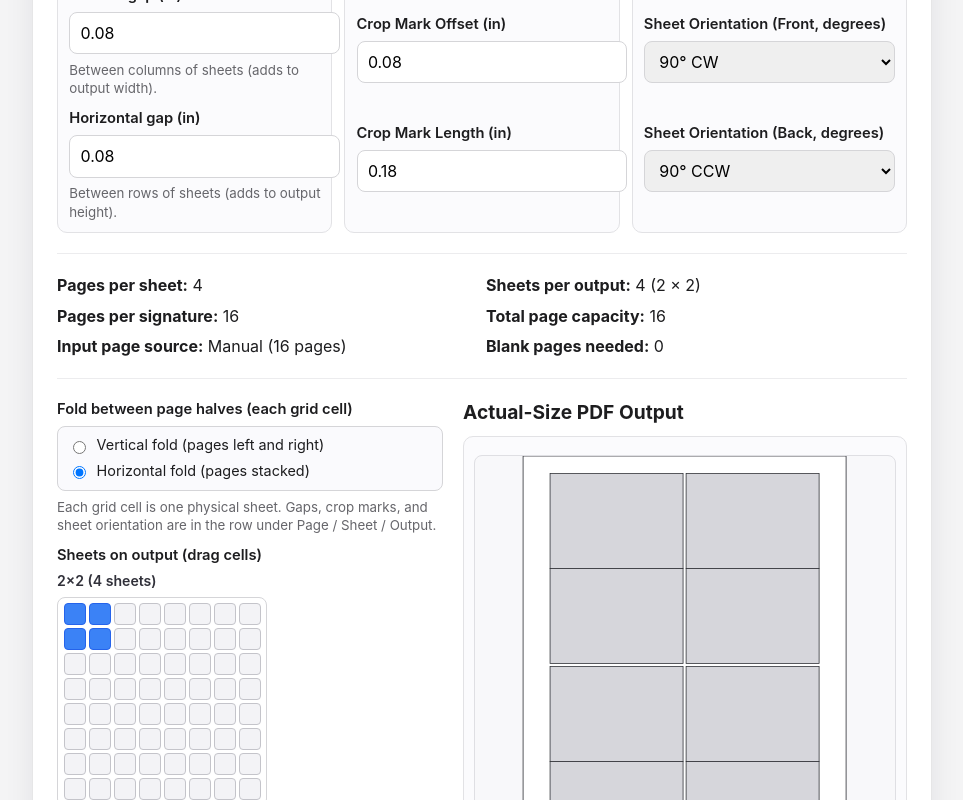
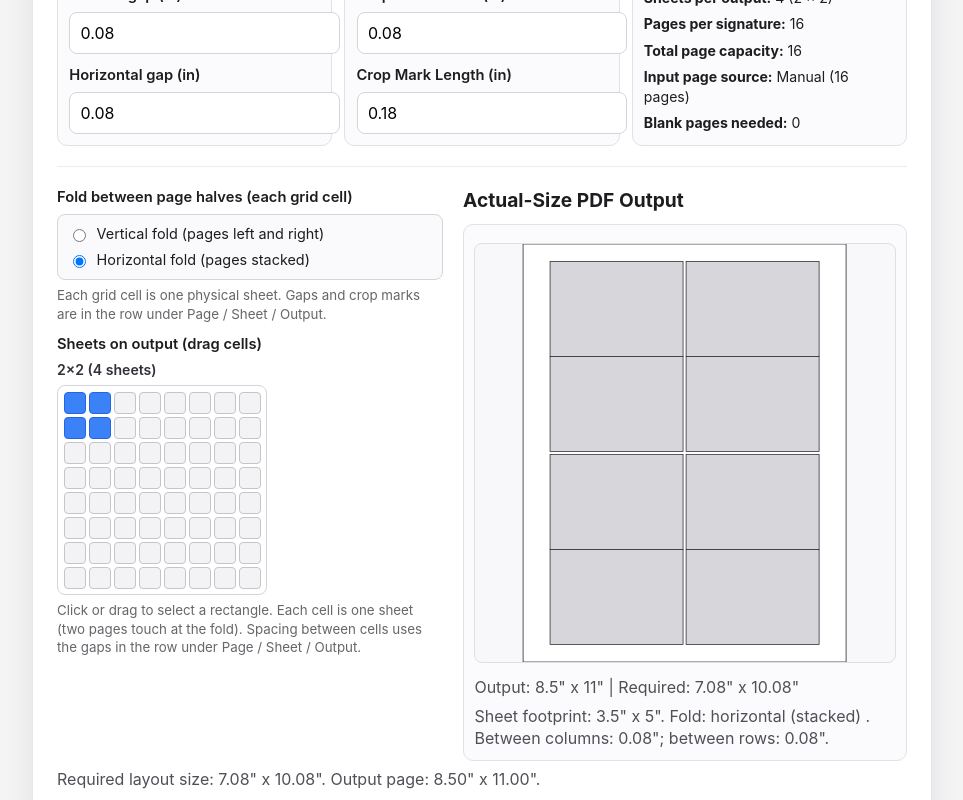
Before and after one commit to kinseyatkolla/bookmaker-signatures, a Vue app: page / in a window 1280 px wide. Shown: the part 920-1720 px from the top of the page, without its empty margins (158-1121 px from the left). Built offline with nearby package versions, Linux system fonts and the light colour scheme.

Commit message:
so versatle now

```diff
--- a/src/App.vue
+++ b/src/App.vue
@@ -28,8 +28,9 @@ const OUTPUT_LAYOUT_GRID_MAX = 8;
 const layoutSelectDragging = ref(false);
 const layoutSelectAnchor = ref({ col: 0, row: 0 });
 const layoutSelectEnd = ref({ col: 0, row: 0 });
-const frontRotationDegrees = ref(90);
-const backRotationDegrees = ref(-90);
+/** Fixed plate rotation for slot sizing and PDF imposition (baked into layout math). */
+const PLATE_FRONT_ROTATION_DEG = 90;
+const PLATE_BACK_ROTATION_DEG = -90;
 
 /** Added to plate rotation when rasterizing page art for PDF (slot sizing still uses plate angles). */
 function impositionRasterRotationDegrees(plateRotationDegrees) {
@@ -352,43 +353,36 @@ const impositionOutputs = computed(() => {
 
   const pattern = getOutputLayoutPattern();
   const normalizedSheetsPerOutput = pattern.sheetCols * pattern.sheetRows;
-  const outputs = [];
+  const allPhysicalSheets = [];
 
   for (
     let signatureIndex = 0;
     signatureIndex < numberOfSignatures.value;
     signatureIndex += 1
   ) {
-    const signatureSheets = buildSignatureSheets(signatureIndex);
-    const outputCountForSignature = Math.ceil(
-      signatureSheets.length / normalizedSheetsPerOutput,
-    );
-
-    for (
-      let outputIndex = 0;
-      outputIndex < outputCountForSignature;
-      outputIndex += 1
-    ) {
+    allPhysicalSheets.push(...buildSignatureSheets(signatureIndex));
+  }
+
+  const outputCount = Math.ceil(
+    allPhysicalSheets.length / normalizedSheetsPerOutput,
+  );
+  const outputs = [];
+
+  for (let outputIndex = 0; outputIndex < outputCount; outputIndex += 1) {
     const start = outputIndex * normalizedSheetsPerOutput;
     const end = start + normalizedSheetsPerOutput;
-      const outputSheets = signatureSheets.slice(start, end);
+    const outputSheets = allPhysicalSheets.slice(start, end);
     const frontSheets = layoutSheetsOnOutputGrid(
       outputSheets,
       "front",
       pattern,
     );
-      const backSheets = layoutSheetsOnOutputGrid(
-        outputSheets,
-        "back",
-        pattern,
-      );
+    const backSheets = layoutSheetsOnOutputGrid(outputSheets, "back", pattern);
     outputs.push({
-        signatureNumber: signatureIndex + 1,
-        outputNumberWithinSignature: outputIndex + 1,
+      plateNumber: outputIndex + 1,
       front: placeSheetsOnOutputSheet(frontSheets, "front", pattern),
       back: placeSheetsOnOutputSheet(backSheets, "back", pattern),
     });
-    }
   }
 
   return outputs;
@@ -398,8 +392,8 @@ function getRequiredLayoutForOutput() {
   const pattern = getOutputLayoutPattern();
   const gapBetweenCols = Math.max(0, Number(verticalGap.value));
   const gapBetweenRows = Math.max(0, Number(horizontalGap.value));
-  const frontSlot = getLayoutSlotForGridInches(frontRotationDegrees.value);
-  const backSlot = getLayoutSlotForGridInches(backRotationDegrees.value);
+  const frontSlot = getLayoutSlotForGridInches(PLATE_FRONT_ROTATION_DEG);
+  const backSlot = getLayoutSlotForGridInches(PLATE_BACK_ROTATION_DEG);
   const slot = {
     width: Math.max(frontSlot.width, backSlot.width),
     height: Math.max(frontSlot.height, backSlot.height),
@@ -463,8 +457,8 @@ const sheetPatternPreview = computed(() => {
 const layoutPreview = computed(() => {
   const pattern = getOutputLayoutPattern();
   const normalizedSheetsPerOutput = pattern.sheetCols * pattern.sheetRows;
-  const frontSlot = getLayoutSlotForGridInches(frontRotationDegrees.value);
-  const backSlot = getLayoutSlotForGridInches(backRotationDegrees.value);
+  const frontSlot = getLayoutSlotForGridInches(PLATE_FRONT_ROTATION_DEG);
+  const backSlot = getLayoutSlotForGridInches(PLATE_BACK_ROTATION_DEG);
   const slot = {
     width: Math.max(frontSlot.width, backSlot.width),
     height: Math.max(frontSlot.height, backSlot.height),
@@ -998,7 +992,8 @@ async function drawImpositionSide(
       },
     );
 
-    const rasterRotation = impositionRasterRotationDegrees(rotationDegreesValue);
+    const rasterRotation =
+      impositionRasterRotationDegrees(rotationDegreesValue);
 
     if (!slot.file && slot.hasSourcePage) {
       const placeholderBytes = await createPagePlaceholderPngBytes(
@@ -1093,13 +1088,13 @@ async function generatePdfOutput() {
         firstOutputSheetPage,
         pdf,
         output.back,
-        backRotationDegrees.value,
+        PLATE_BACK_ROTATION_DEG,
       );
       await drawImpositionSide(
         secondOutputSheetPage,
         pdf,
         output.front,
-        frontRotationDegrees.value,
+        PLATE_FRONT_ROTATION_DEG,
       );
     }
 
@@ -1321,7 +1316,6 @@ async function generatePdfOutput() {
                 min="0"
                 step="0.01"
               />
-              <small>Between columns of sheets (adds to output width).</small>
             </label>
             <label class="field">
               <span>Horizontal gap (in)</span>
@@ -1331,7 +1325,6 @@ async function generatePdfOutput() {
                 min="0"
                 step="0.01"
               />
-              <small>Between rows of sheets (adds to output height).</small>
             </label>
           </section>
           <section class="size-group size-group--gaps">
@@ -1355,42 +1348,20 @@ async function generatePdfOutput() {
               />
             </label>
           </section>
-          <section class="size-group size-group--gaps">
-            <h3>Sheet orientation</h3>
-            <label class="field">
-              <span>Sheet Orientation (Front, degrees)</span>
-              <select v-model.number="frontRotationDegrees">
-                <option :value="0">0°</option>
-                <option :value="90">90° CW</option>
-                <option :value="-90">90° CCW</option>
-                <option :value="180">180°</option>
-              </select>
-            </label>
-            <label class="field">
-              <span>Sheet Orientation (Back, degrees)</span>
-              <select v-model.number="backRotationDegrees">
-                <option :value="0">0°</option>
-                <option :value="90">90° CW</option>
-                <option :value="-90">90° CCW</option>
-                <option :value="180">180°</option>
-              </select>
-            </label>
-          </section>
-        </div>
-      </div>
-
-      <hr />
-
-      <div class="stats">
-        <p><strong>Pages per sheet:</strong> {{ pagesPerSheet }}</p>
+          <section class="size-group size-group--summary">
+            <h3>Imposition summary</h3>
+            <div class="stats stats--summary">
               <p>
-          <strong>Sheets per output:</strong> {{ sheetsPerOutputCount }} ({{
-            outputLayoutCols
-          }}
-          × {{ outputLayoutRows }})
+                <strong>Sheets per output:</strong>
+                {{ sheetsPerOutputCount }} ({{ outputLayoutCols }} ×
+                {{ outputLayoutRows }})
               </p>
-        <p><strong>Pages per signature:</strong> {{ pagesPerSignature }}</p>
-        <p><strong>Total page capacity:</strong> {{ totalCapacityPages }}</p>
+              <p>
+                <strong>Pages per signature:</strong> {{ pagesPerSignature }}
+              </p>
+              <p>
+                <strong>Total page capacity:</strong> {{ totalCapacityPages }}
+              </p>
               <p>
                 <strong>Input page source:</strong>
                 {{
@@ -1401,6 +1372,9 @@ async function generatePdfOutput() {
               </p>
               <p><strong>Blank pages needed:</strong> {{ blankPagesNeeded }}</p>
             </div>
+          </section>
+        </div>
+      </div>
 
       <hr />
 
@@ -1432,9 +1406,8 @@ async function generatePdfOutput() {
                 </label>
               </div>
               <small
-                >Each grid cell is one physical sheet. Gaps, crop marks, and
-                sheet orientation are in the row under Page / Sheet /
-                Output.</small
+                >Each grid cell is one physical sheet. Gaps and crop marks are
+                in the row under Page / Sheet / Output.</small
               >
             </div>
             <div class="field output-layout-field">
@@ -1532,8 +1505,7 @@ async function generatePdfOutput() {
               <p class="note">
                 Sheet footprint:
                 {{ formatInchesLabel(layoutPreview.sheetLayoutWidth) }}" x
-                {{ formatInchesLabel(layoutPreview.sheetLayoutHeight) }}" (front
-                orientation). Fold:
+                {{ formatInchesLabel(layoutPreview.sheetLayoutHeight) }}". Fold:
                 {{
                   layoutPreview.foldHorizontal
                     ? "horizontal (stacked)"
@@ -1547,7 +1519,7 @@ async function generatePdfOutput() {
           </div>
         </div>
         <p class="note" :class="{ 'warning-inline': !layoutFit.fits }">
-          Required layout size (current rotation):
+          Required layout size:
           {{ layoutFit.requiredWidth.toFixed(2) }}" x
           {{ layoutFit.requiredHeight.toFixed(2) }}". Output page:
           {{ layoutFit.outputWidth.toFixed(2) }}" x
@@ -1555,8 +1527,8 @@ async function generatePdfOutput() {
         </p>
         <p v-if="!layoutFit.fits" class="warning">
           This combination overflows the output page at actual size, which
-          causes clipped scaling/crop marks. Reduce page size, rotation
-          footprint, or gap values.
+          causes clipped scaling/crop marks. Reduce page size, sheet footprint,
+          or gap values.
         </p>
 
         <div class="actions">
--- a/src/style.css
+++ b/src/style.css
@@ -107,6 +107,12 @@ h1 {
 
 .size-group--gaps {
   gap: 0.65rem;
+}
+
+.size-group--summary .stats--summary {
+  grid-template-columns: 1fr;
+  gap: 0.35rem;
+  font-size: 0.88rem;
 }
 
 .output-layout-field {
```
Lines whose indentation alone changed are shown as unchanged.
